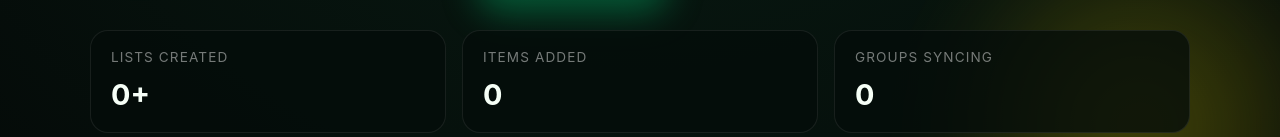
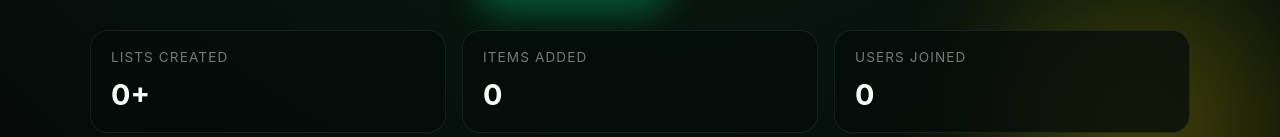
Before and after one commit to Leyley0323/MERN-Project, a React (Vite) app in the folder frontend/: page / in a window 1280 px wide. Shown: the part 476-613 px from the top of the page. Built offline with nearby package versions, Linux system fonts and the light colour scheme; no server answers.

Commit message:
Small mistake fixed.

```diff
--- a/frontend/src/pages/HomePage.tsx
+++ b/frontend/src/pages/HomePage.tsx
@@ -195,7 +195,7 @@ function HomePage() {
               </strong>
             </div>
             <div className="stat-card">
-              <span>Groups syncing</span>
+              <span>Users joined</span>
               <strong>
                 {statsLoading ? '...' : formatNumber(stats.users)}
               </strong>
```
